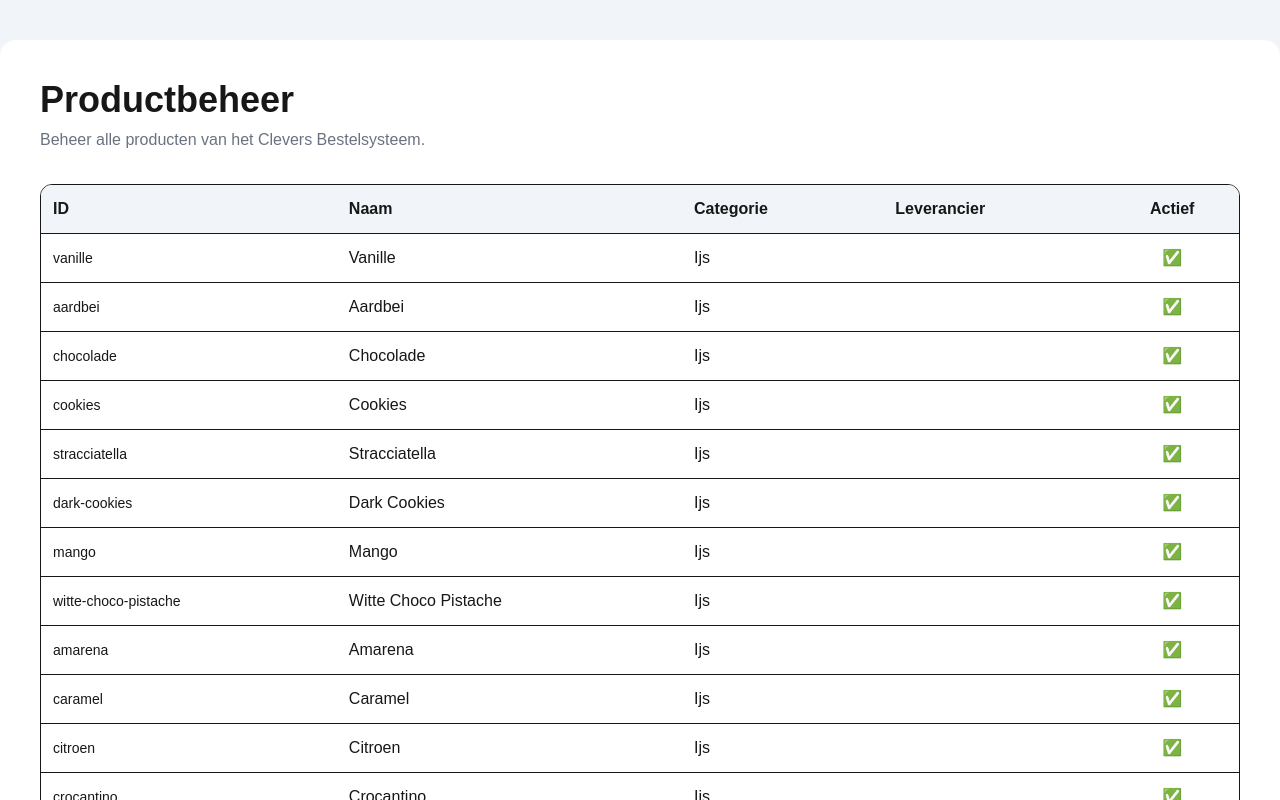
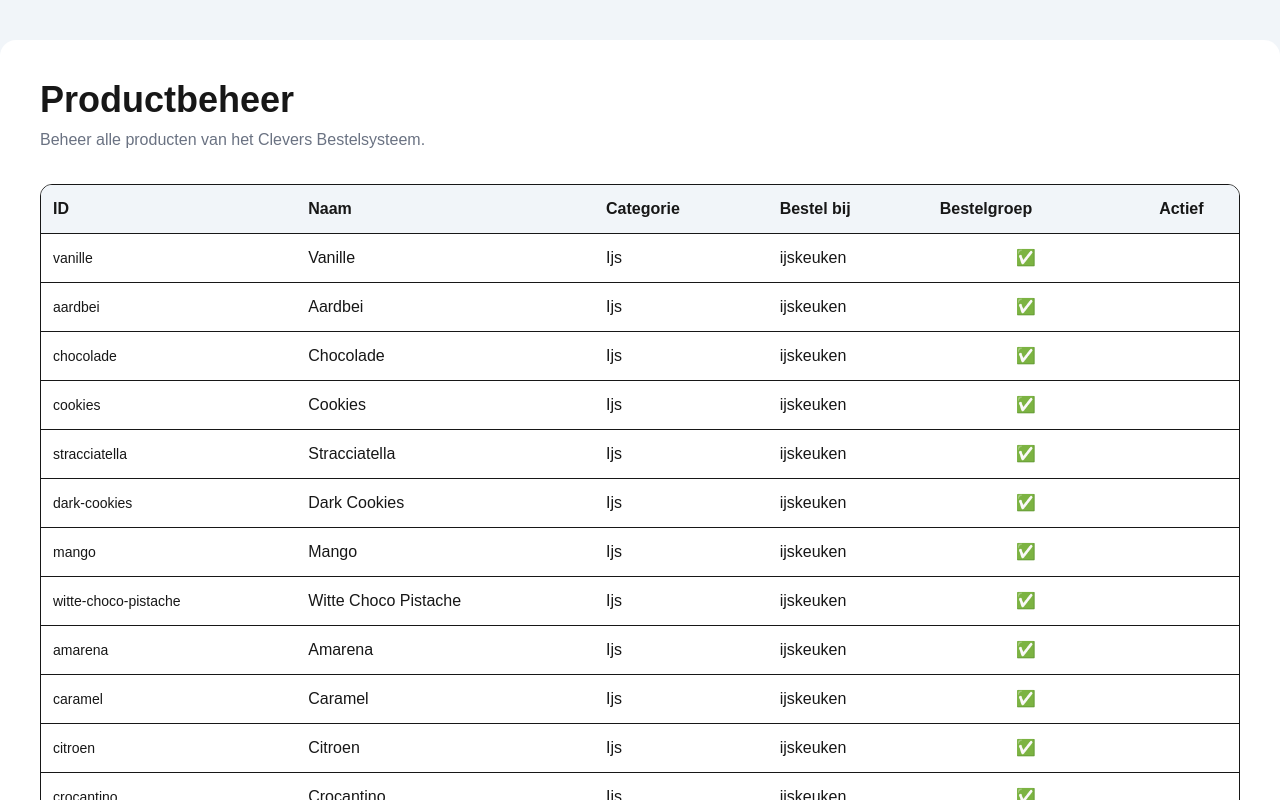
Before and after one commit to bramderks/clevers-bestellen, a Next.js app: page /producten in a window 1280 px wide. Shown: the top 800 px of the page. Built offline with nearby package versions, Linux system fonts and the light colour scheme.

Commit message:
Fix Product type

```diff
--- a/app/producten/page.tsx
+++ b/app/producten/page.tsx
@@ -34,9 +34,13 @@ export default function ProductenPagina() {
                     Categorie
                   </th>
 
-                  <th className="text-left p-3">
-                    Leverancier
-                  </th>
+<th className="text-left p-3">
+  Bestel bij
+</th>
+
+<th className="text-left p-3">
+  Bestelgroep
+</th>
 
                   <th className="text-center p-3">
                     Actief
@@ -66,9 +70,9 @@ export default function ProductenPagina() {
                       {product.categorie}
                     </td>
 
-                    <td className="p-3">
-                      {product.leverancierId}
-                    </td>
+<td className="p-3">
+  {product.bestelBij}
+</td>
 
                     <td className="text-center p-3">
                       {product.actief ? "✅" : "❌"}
```
